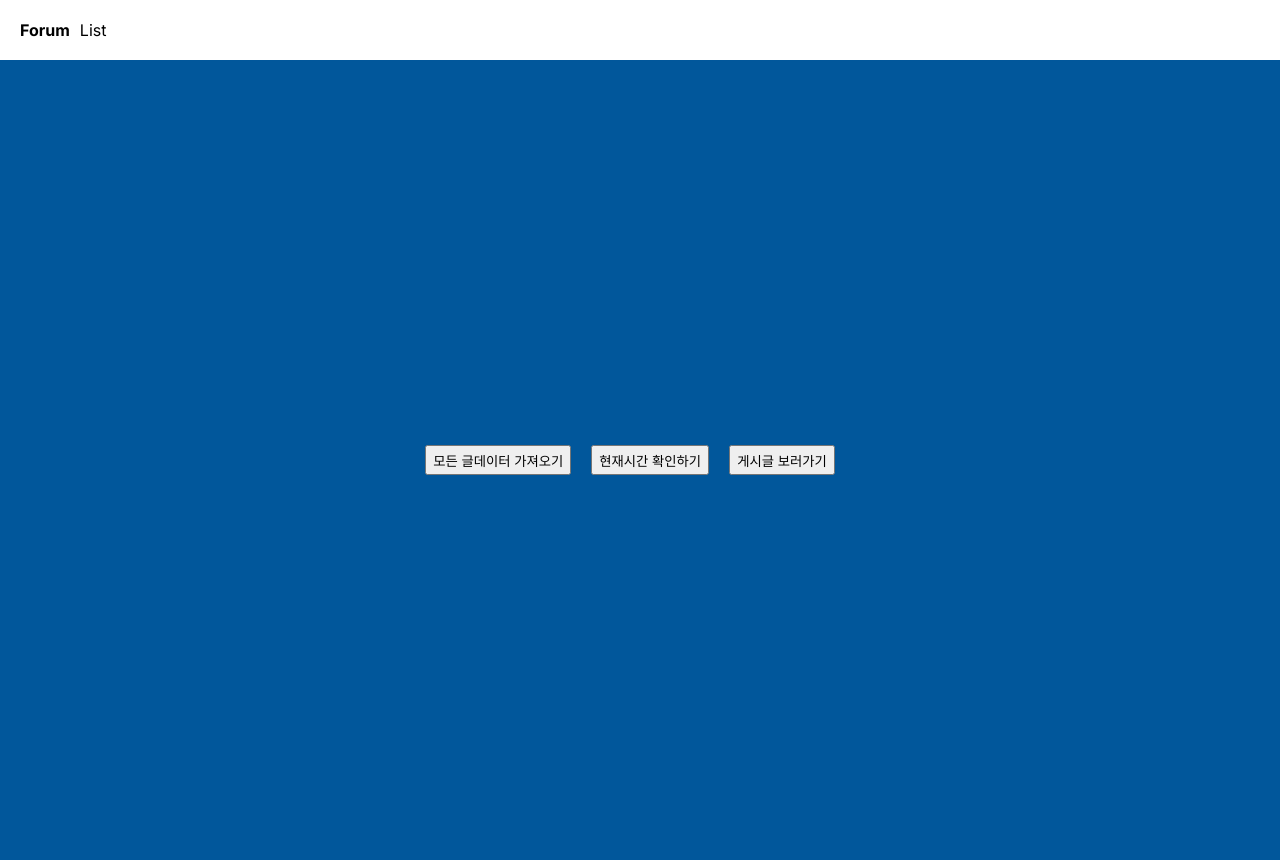
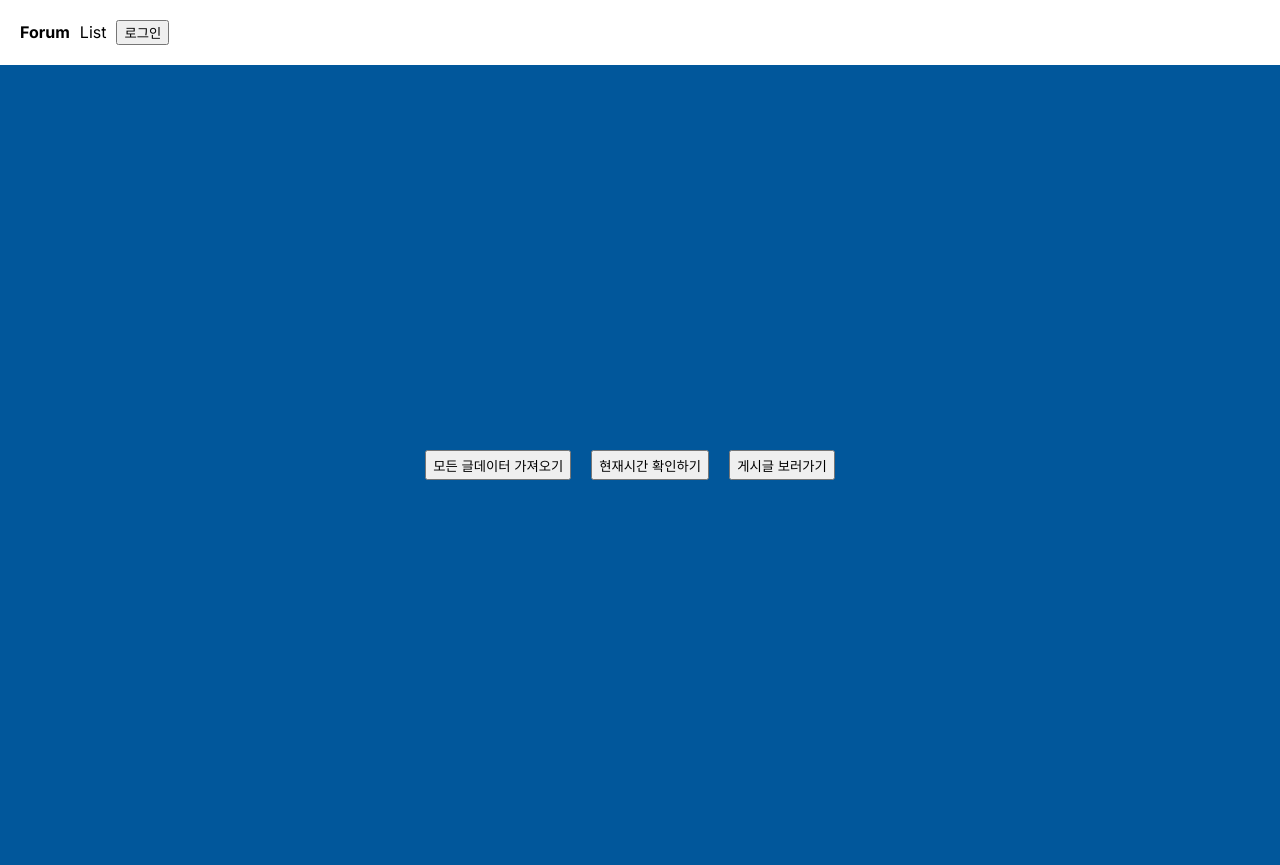
Before and after one commit to kongchip/nextJs_practice, a Next.js app in the folder forum/: page / in a window 1280 px wide. Built offline with nearby package versions, Linux system fonts and the light colour scheme; no server answers; the database is empty.

Commit message:
Auth.js를 사용하여 Github로그인 구현

```diff
--- /dev/null
+++ b/forum/app/LoginBtn.js
@@ -0,0 +1,15 @@
+'use client';
+
+import { signIn } from 'next-auth/react';
+
+export default function LoginBtn() {
+  return (
+    <button
+      onClick={() => {
+        signIn();
+      }}
+    >
+      로그인
+    </button>
+  );
+}
--- /dev/null
+++ b/forum/app/LogoutBtn.js
@@ -0,0 +1,14 @@
+'use client';
+import { signOut } from 'next-auth/react';
+
+export default function LogoutBtn() {
+  return (
+    <button
+      onClick={() => {
+        signOut();
+      }}
+    >
+      로그아웃
+    </button>
+  );
+}
--- a/forum/app/layout.js
+++ b/forum/app/layout.js
@@ -1,6 +1,10 @@
 import Link from 'next/link';
 import './globals.css';
 import { Inter } from 'next/font/google';
+import LoginBtn from './LoginBtn';
+import { getServerSession } from 'next-auth';
+import { authOptions } from '@/pages/api/auth/[...nextauth]';
+import LogoutBtn from './LogoutBtn';
 
 const inter = Inter({ subsets: ['latin'] });
 
@@ -9,7 +13,9 @@
   description: 'Generated by create next app',
 };
 
-export default function RootLayout({ children }) {
+export default async function RootLayout({ children }) {
+  let session = await getServerSession(authOptions);
+  console.log(session);
   return (
     <html lang="en">
       <body className={inter.className}>
@@ -18,6 +24,14 @@
             Forum
           </Link>
           <Link href="/list">List</Link>
+          {session ? (
+            <span>
+              {session.user.name}
+              <LogoutBtn />
+            </span>
+          ) : (
+            <LoginBtn />
+          )}
         </div>
         {children}
       </body>
--- a/forum/package.json
+++ b/forum/package.json
@@ -11,6 +11,7 @@
   "dependencies": {
     "mongodb": "^5.6.0",
     "next": "13.4.7",
+    "next-auth": "^4.21.1",
     "react": "18.2.0",
     "react-dom": "18.2.0"
   }
--- /dev/null
+++ b/forum/pages/api/auth/[...nextauth].js
@@ -0,0 +1,13 @@
+import NextAuth from 'next-auth';
+import GithubProvider from 'next-auth/providers/github';
+
+export const authOptions = {
+  providers: [
+    GithubProvider({
+      clientId: 'ae49bd8c5d2716076334',
+      clientSecret: '495733aba101bd7801eea3ef3d5510a229f4fc7a',
+    }),
+  ],
+  secret: 'githubkongchip',
+};
+export default NextAuth(authOptions);
```
Also changed, not shown: 1 other file (tests, documents, lock files or other folders).
